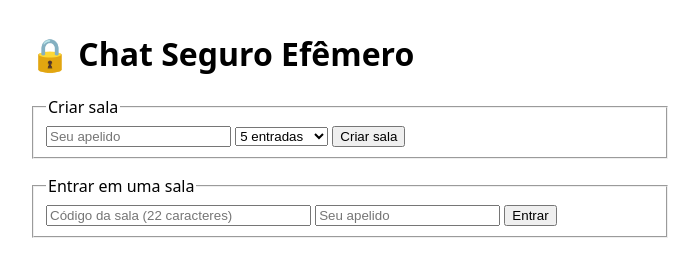
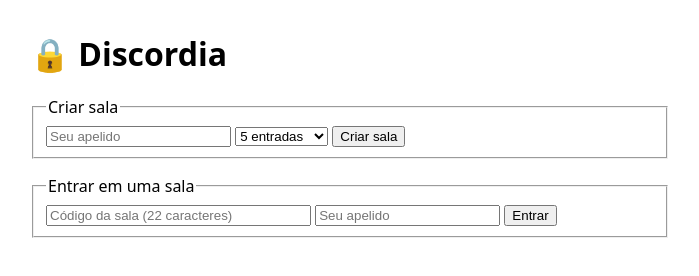
Before and after one commit to Dev-endKame/chat-seguro, a website: page public/index.html in a window 1280 px wide. Shown: the whole page, without its empty margins (290-989 px from the left). Drawn offline with nearby package versions, Linux system fonts and the light colour scheme.

Commit message:
modified:   public/index.html

```diff
--- a/public/index.html
+++ b/public/index.html
@@ -7,7 +7,7 @@
   <link rel="stylesheet" href="/style.css">
 </head>
 <body>
-  <h1>🔒 Chat Seguro Efêmero</h1>
+  <h1>🔒 Discordia</h1>
 
   <!-- Tela inicial -->
   <div id="telaInicial">
```
